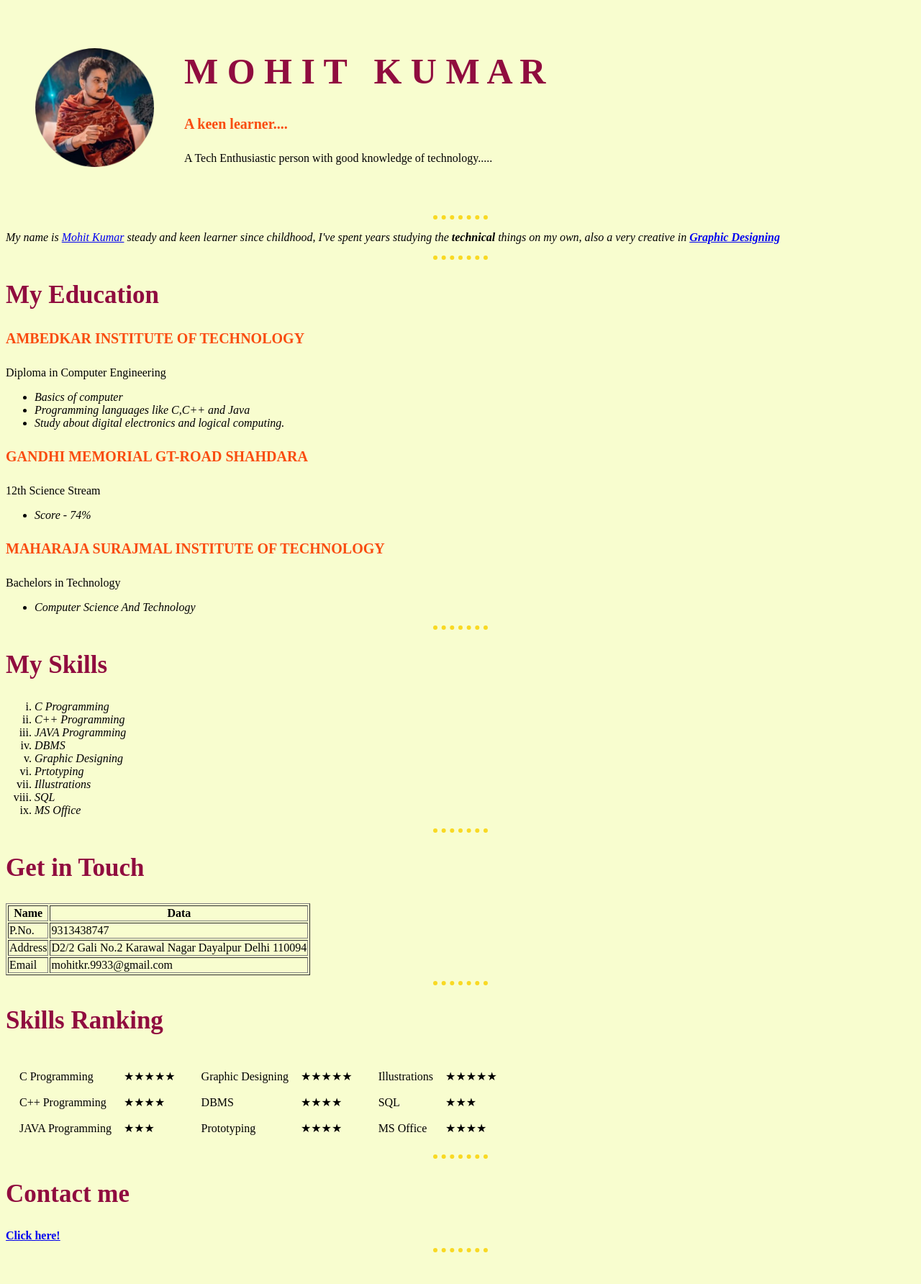
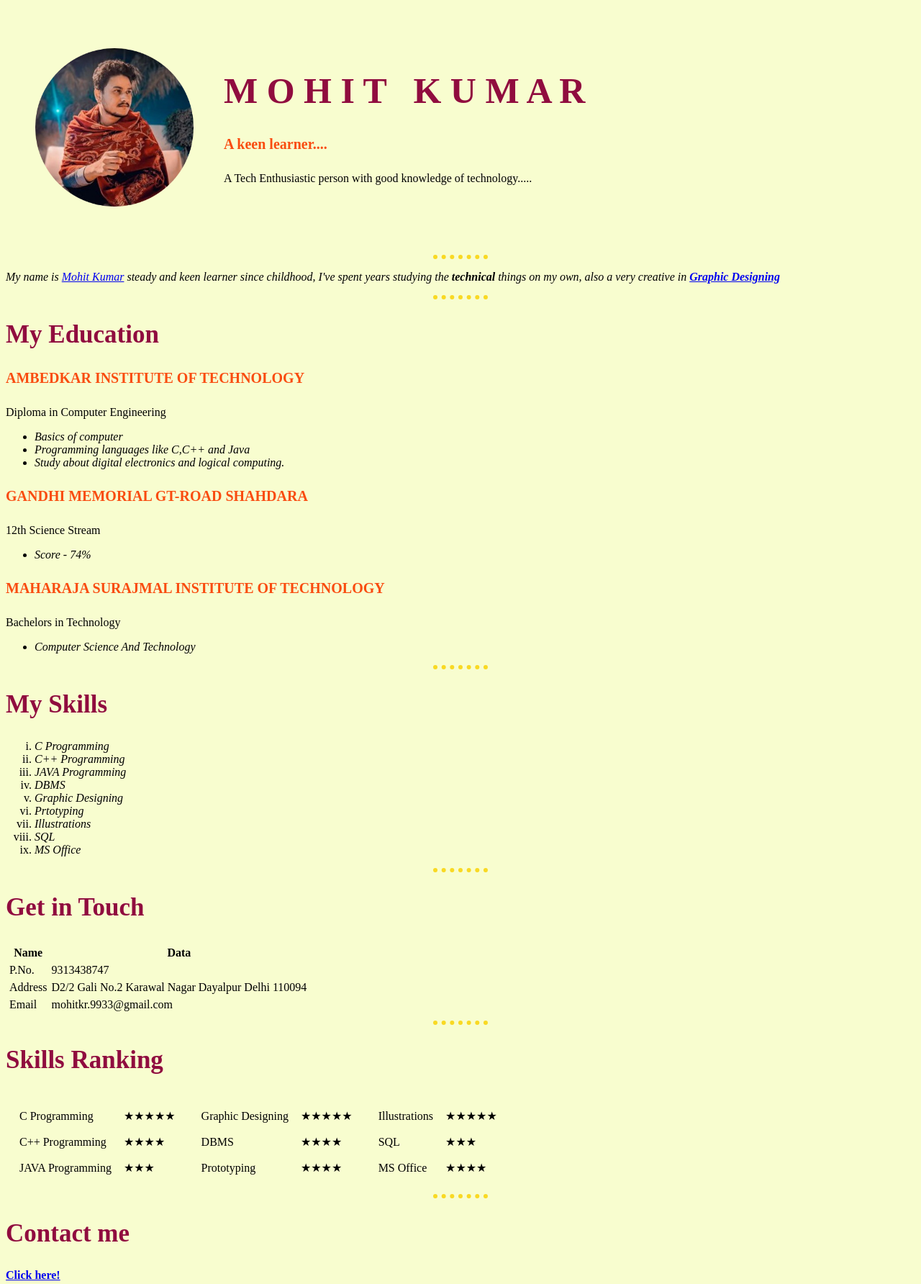
Before and after one commit to mhtkr/resume, a plain HTML site: page index.html in a window 1280 px wide. Shown: the top 1784 px of the page at 72% size. Before the commit the page ends 1748 px from the top, so only its background shows below. Drawn offline with Linux system fonts and the light colour scheme.

Commit message:
Update index.html

```diff
--- a/index.html
+++ b/index.html
@@ -8,10 +8,11 @@
       <link rel="stylesheet" href="css/styles.css">
    </head>
       <body>
+	  <div class="head1">
          <table cellspacing="40">
             <tr>
                <td>
-                  <img src="avat.png" alt="avatar" style="width: 165; height: 165;">
+                  <img src="avat.png" alt="avatar" style="width: 220; height: 220;">
                </td>
                <td>
                   <h1> M O H I T &nbsp; K U M A R</h1>
@@ -22,9 +23,11 @@
                </td>
             </tr>
          </table>
+		 </div>
       </body>
    <br>
    <hr>
+   <div class="abt">
    <p>
       <em>
       My name is <a href="https://www.instagram.com/mkk.guru/">Mohit Kumar</a> steady and keen
@@ -33,7 +36,9 @@
       also a very creative in <strong><a href="https://t.me/wallsaurora">Graphic Designing</a> </strong>
       </em>
    </p>
+   </div>
    <hr>
+   <div class="bod1">
    <h2> My Education </h2>
    <p>
    <h4><strong>AMBEDKAR INSTITUTE OF
@@ -57,8 +62,9 @@
    Bachelors in Technology
   <ul> <li><em>Computer Science And Technology</em></li> </ul>
    </p>
+   </div>
    <hr>
-
+	<div class="bod2">
    <h2>My Skills</h2>
    <p>
     <ol type="i">
@@ -72,9 +78,11 @@
     <li><em>SQL</em></li>
     <li><em>MS Office</em></li>
 </ol>
+	</div>
    <hr>
+   <div class="bod3">
    <h2>Get in Touch</h2>
-   <table border="1" cellspacing="2">
+   <table cellspacing="4" >
       <thead>
          <tr>
             <th>
@@ -111,7 +119,9 @@
          </td>
       </tr>
    </table>
+   </div>
    <hr>
+   <div class="bod4">
    <h2>Skills Ranking</h2>
    <table>
       <tr>
@@ -201,8 +211,11 @@
 </td>
 </tr>
 </table>
+</div>
 <hr>
+<div class="bod5">
 <h2>Contact me</h2>
 <a href="contact.html" target="_blank"><strong>Click here!</strong></a>
+</div>
 <hr>
 </html>
```
